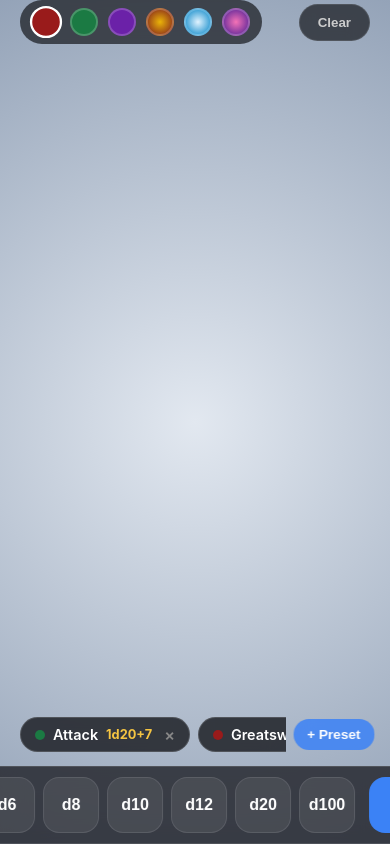
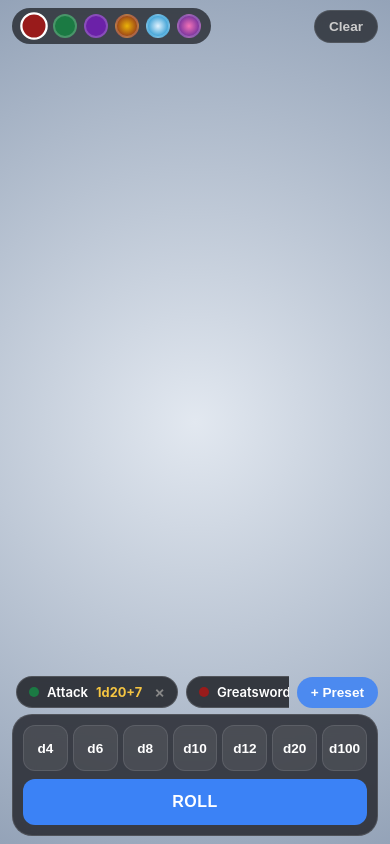
Before and after one commit to cthomason/fancy-rpg-dice, a website built with Vite: page index.html in a window 390 px wide. Built offline with nearby package versions, Linux system fonts and the light colour scheme; what @3d-dice/dice-box-threejs would draw is missing.

Commit message:
Fix mobile layout

```diff
--- a/src/style.css
+++ b/src/style.css
@@ -152,3 +152,95 @@ html, body, #app {
   width: 10px; height: 10px; border-radius: 50%; display: inline-block; flex-shrink: 0;
 }
 .modal-actions { display: flex; justify-content: flex-end; gap: 10px; margin-top: 6px; }
+
+/* =========================================================
+   MOBILE PHONE RESPONSIVE LAYOUT (Screens under 640px wide)
+   ========================================================= */
+@media (max-width: 640px) {
+  html, body, #app {
+    height: 100dvh; /* Prevents mobile browser bars from cutting off the bottom */
+  }
+
+  /* 1. Compact Top Bar so 6 Swatches + Clear Button fit comfortably */
+  .hud-top {
+    top: calc(env(safe-area-inset-top, 12px) + 8px);
+    left: 12px;
+    right: 12px;
+  }
+  .theme-picker {
+    gap: 7px;
+    padding: 6px 10px;
+  }
+  .swatch {
+    width: 24px;
+    height: 24px;
+  }
+  .hud-btn-secondary {
+    padding: 8px 14px;
+    font-size: 0.85rem;
+  }
+
+  /* 2. Slightly more compact Result Banner */
+  .hud-result {
+    top: calc(env(safe-area-inset-top, 12px) + 62px);
+    padding: 10px 22px;
+    width: max-content;
+    max-width: 90vw;
+  }
+  #result-total {
+    font-size: 2.4rem;
+  }
+  #result-breakdown {
+    font-size: 0.85rem;
+    white-space: normal;
+    word-break: break-word;
+  }
+
+  /* 3. Stack Bottom Dock: 7 Dice on Row 1, Full-Width ROLL Button on Row 2 */
+  .hud-bottom {
+    bottom: calc(env(safe-area-inset-bottom, 12px) + 8px);
+    width: calc(100vw - 24px);
+    flex-direction: column;
+    gap: 8px;
+    padding: 10px;
+    border-radius: 20px;
+  }
+  .dice-dock {
+    width: 100%;
+    display: grid;
+    grid-template-columns: repeat(7, 1fr);
+    gap: 5px;
+  }
+  .die-btn {
+    width: 100%;
+    height: 46px;
+    border-radius: 12px;
+    font-size: 0.85rem;
+    padding: 0;
+  }
+  .badge {
+    width: 18px;
+    height: 18px;
+    font-size: 0.65rem;
+    top: -5px;
+    right: -4px;
+  }
+  .roll-action-btn {
+    width: 100%;
+    height: 46px;
+    border-radius: 12px;
+    font-size: 1rem;
+  }
+
+  /* 4. Lift the Presets Bar above the 2-row mobile dock */
+  .hud-presets {
+    bottom: calc(env(safe-area-inset-bottom, 12px) + 132px);
+    width: calc(100vw - 24px);
+    max-width: none;
+    justify-content: space-between;
+  }
+  .preset-chip {
+    padding: 7px 12px;
+    font-size: 0.82rem;
+  }
+}
```
